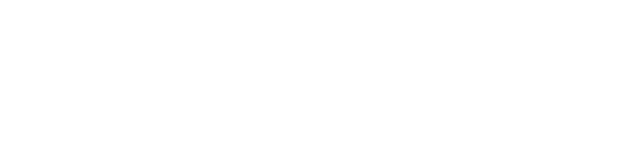
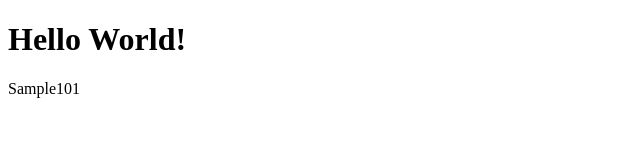
Before and after one commit to JhonaSemilla/test2, a plain HTML site: page INDEX.HTML in a window 1280 px wide. Shown: the whole page, without its empty margins (0-640 px from the left). Drawn offline with Linux system fonts and the light colour scheme.

Commit message:
Update INDEX.HTML

```diff
--- a/INDEX.HTML
+++ b/INDEX.HTML
@@ -6,6 +6,8 @@
     <title>Document</title>
 </head>
 <body>
-    <h1>
+    <h1>Hello World!</h1>
+    <p>Sample101</p>
+    <h2></h2>
 </body>
 </html>
```
